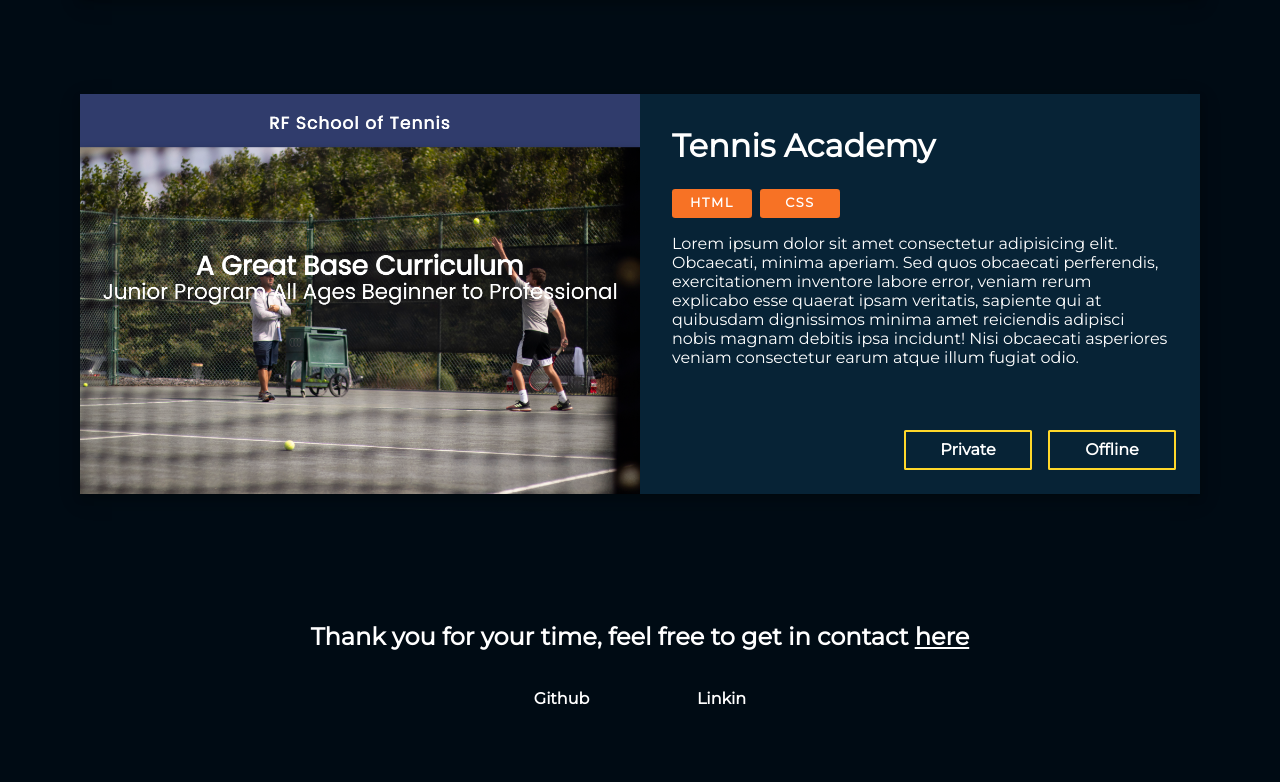
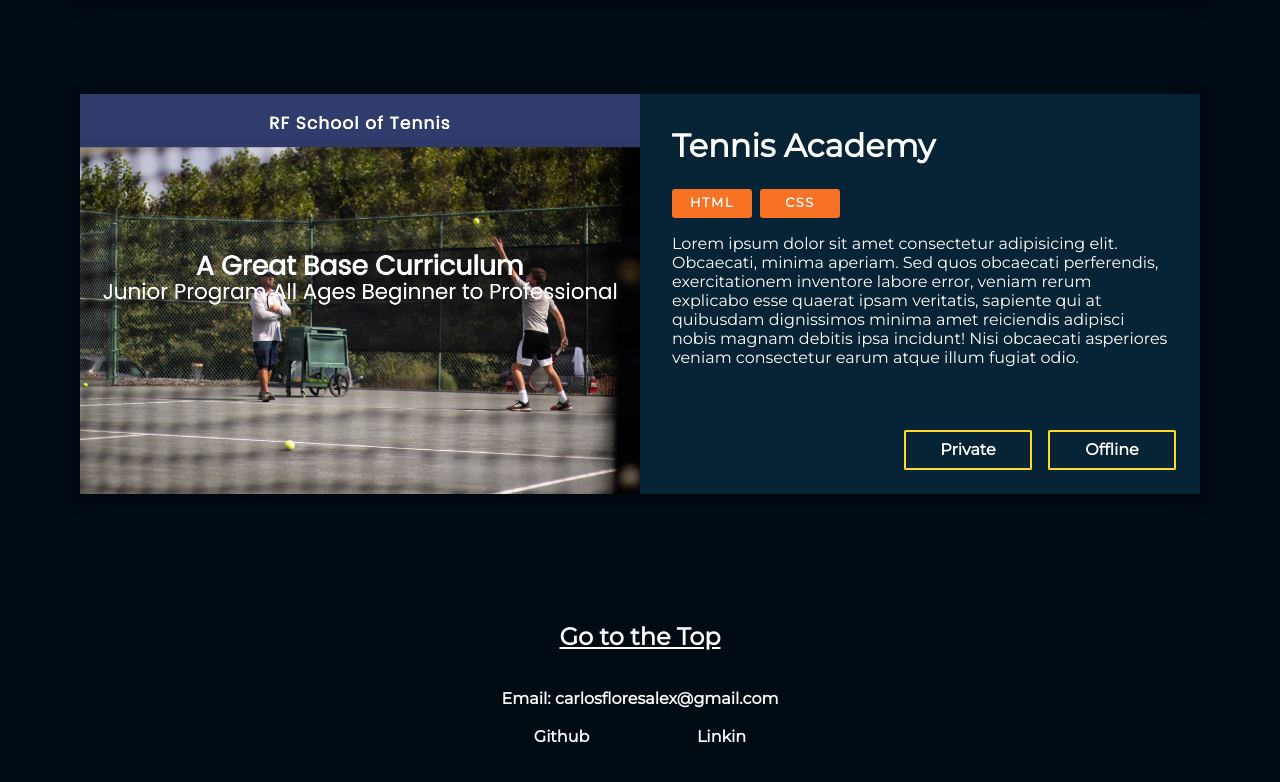
Before and after one commit to Carlos460/personal-website-v1, a Next.js app: page / in a window 1280 px wide. Shown: the part 2958-3740 px from the top of the page. Built offline with nearby package versions, Linux system fonts and the light colour scheme.

Commit message:
tweaked footer spacing

```diff
--- a/_layouts/default_template/footer/index.tsx
+++ b/_layouts/default_template/footer/index.tsx
@@ -8,8 +8,12 @@ export default function Footer() {
     <div>
       <footer>
         <section className="footer-title">
-          <h1>Thank you for your time, feel free to get in contact <Link href='/'><FooterLink><u>here</u></FooterLink></Link></h1>
+          <h1> <Link href='/'><FooterLink><u>Go to the Top</u></FooterLink></Link></h1>
           <br />
+          <div className="links-conatainer">
+            <br />
+            <h4>Email: carlosfloresalex@gmail.com</h4>
+          </div>
           <div className='links-container'>
             <FooterLink href='https://github.com/Carlos460' target='_blank'><b>Github</b></FooterLink>
             <FooterLink href='https://www.linkedin.com/in/carlos-flores-1795981b6/' target='_blank'><b>Linkin</b></FooterLink>
--- a/_layouts/default_template/footer/styles.js
+++ b/_layouts/default_template/footer/styles.js
@@ -2,7 +2,7 @@ import styled from 'styled-components'
 
 export const FooterLink = styled.a`
   color: white;
-  margin: 0.2rem 0rem;
+  margin: 0.2rem 1rem;
   text-decoration: none;
   &:hover {
     cursor: pointer;
```
